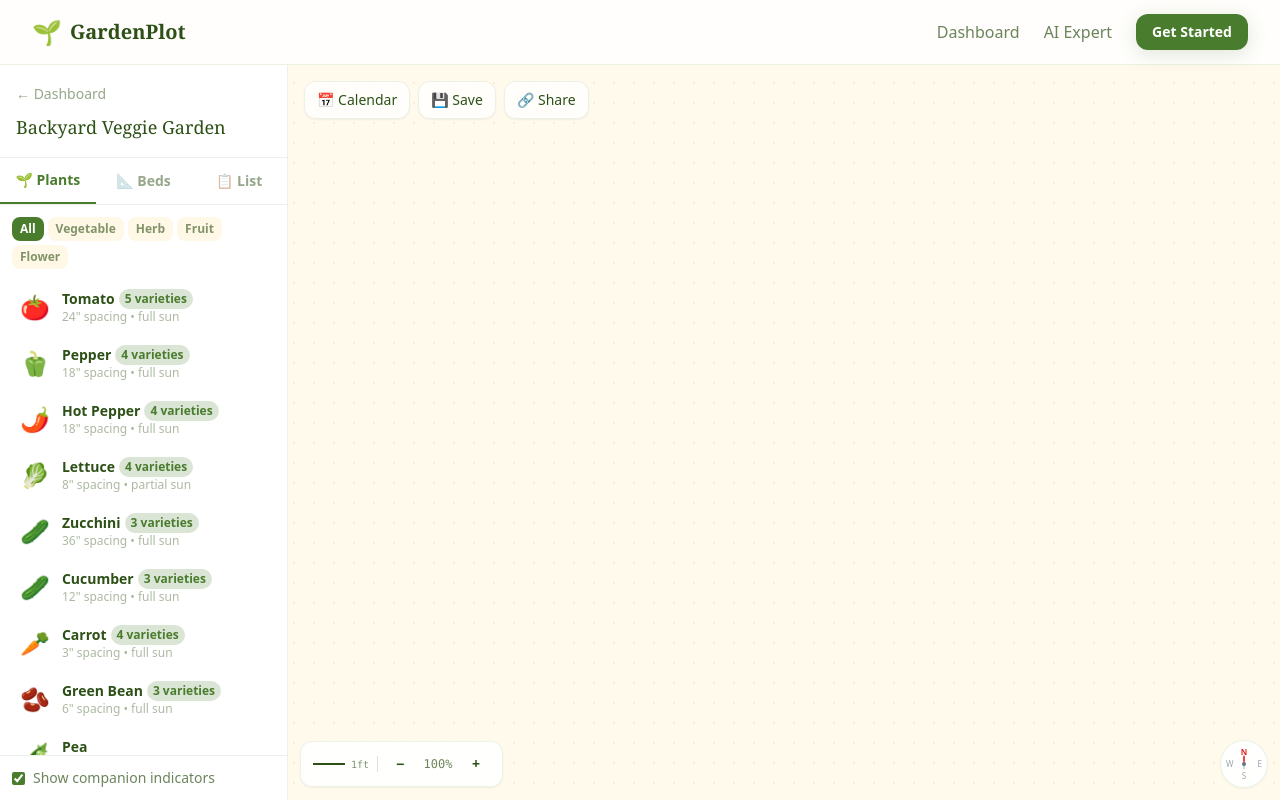
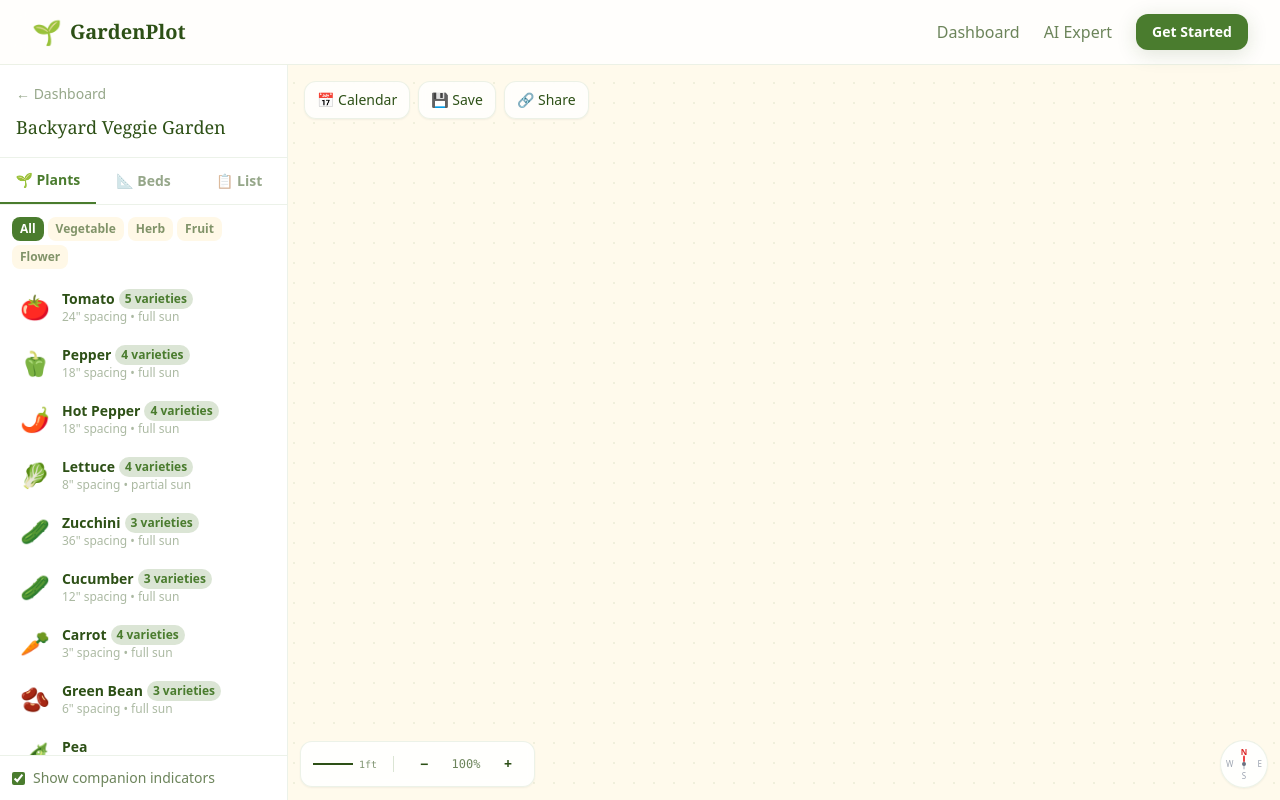
Before and after one commit to tlcaiagent-agent/garden-planner, a Next.js app: page /garden/1/plan in a window 1280 px wide. Built offline with nearby package versions, Linux system fonts and the light colour scheme.

Commit message:
Fix scale bar: dynamic width with zoom + spacing between scale and controls

```diff
--- a/src/app/garden/[id]/plan/page.tsx
+++ b/src/app/garden/[id]/plan/page.tsx
@@ -870,12 +870,12 @@ export default function GardenPlanPage() {
           {/* Bottom toolbar: scale + zoom + compass */}
           <div className="absolute bottom-3 left-3 right-3 z-10 flex items-center justify-between pointer-events-auto">
             {/* Scale + Zoom */}
-            <div className="flex items-center gap-2 bg-white/90 backdrop-blur-sm rounded-xl px-3 py-2 border border-garden-green/10 shadow-sm">
+            <div className="flex items-center gap-3 bg-white/90 backdrop-blur-sm rounded-xl px-3 py-2 border border-garden-green/10 shadow-sm">
               <div className="flex items-center gap-1.5">
-                <div className="w-8 h-0.5 bg-garden-dark"></div>
+                <div className="h-0.5 bg-garden-dark" style={{ width: `${40 * zoom}px` }}></div>
                 <span className="text-[10px] text-garden-dark/60 font-mono">1ft</span>
               </div>
-              <div className="w-px h-4 bg-garden-green/20"></div>
+              <div className="w-px h-4 bg-garden-green/20 mx-1"></div>
               <button onClick={zoomOut} className="w-7 h-7 rounded-md hover:bg-garden-cream flex items-center justify-center text-garden-dark text-sm font-bold">−</button>
               <span className="text-xs font-mono text-garden-dark/70 w-8 text-center">{Math.round(zoom * 100)}%</span>
               <button onClick={zoomIn} className="w-7 h-7 rounded-md hover:bg-garden-cream flex items-center justify-center text-garden-dark text-sm font-bold">+</button>
```
